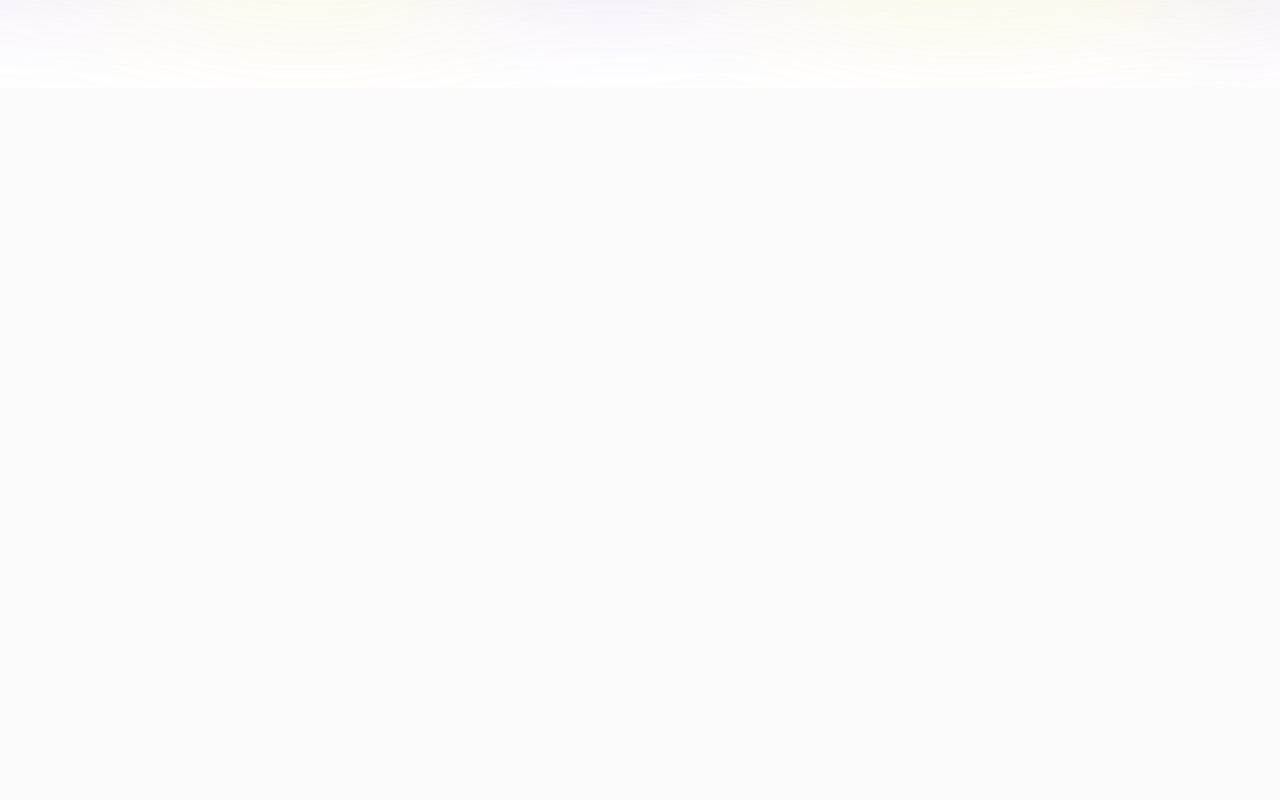
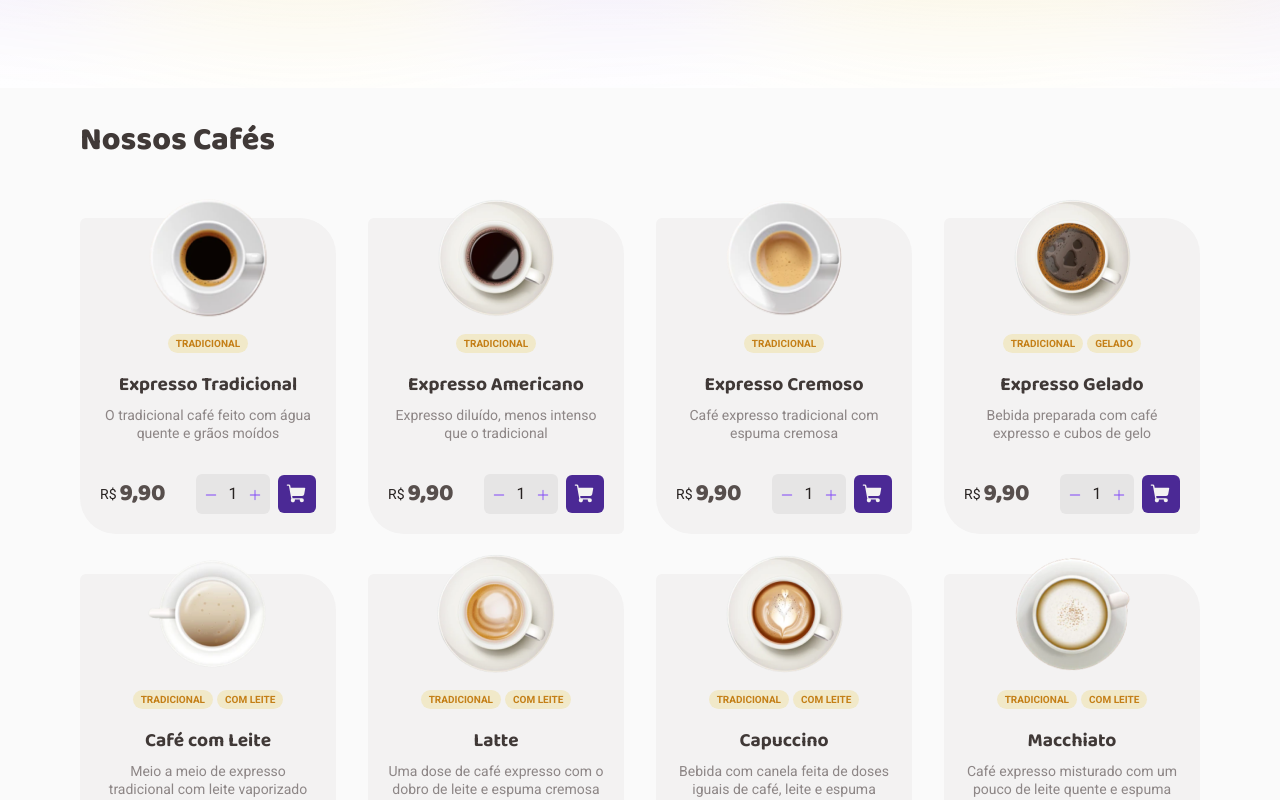
Before and after one commit to leoziondev/ignite2022-coffe-delvery, a React (Vite) app: page / in a window 1280 px wide. Shown: the part 560-1360 px from the top of the page. Before the commit the page ends 805 px from the top, so only its background shows below. Built offline with nearby package versions, Linux system fonts and the light colour scheme.

Commit message:
add coffe list with coffe card component

```diff
--- /dev/null
+++ b/src/pages/Home/components/CoffeCard/index.tsx
@@ -0,0 +1,58 @@
+import { AddCartWrapper, CoffeCardContainer, CoffeDescription, CoffeFooter, CoffeTitle, Tags } from './styles'
+
+import coffeImg from  '../../../../assets/coffe-image-01.png'
+import { RegularText, TitleText } from '../../../../components/Typography'
+import { InfoWithIcon } from '../../../../components/InfoWithIcon'
+import { ShoppingCart } from 'phosphor-react'
+import { QuantityInput } from '../../../../components/QuantityInput/index';
+import { formatMoney } from '../../../../utils/formatMoney'
+
+export interface Coffe {
+  id: number
+  tags: string[]
+  name: string
+  description: string
+  photo: string
+  price: number
+}
+
+interface CoffeProps {
+  coffe: Coffe
+}
+
+export function CoffeCard({ coffe }: CoffeProps) {
+  const fomattedPrice = formatMoney(coffe.price)
+
+  return (
+    <CoffeCardContainer>
+      <img src={`/coffes/${coffe.photo}`} alt="Imagem Café Tradicional" />
+      <Tags>
+        {coffe.tags.map(tag => (
+          <span key={`${coffe.id}${tag}`}>{tag}</span>
+        ))}
+      </Tags>
+      <CoffeTitle>{coffe.name}</CoffeTitle>
+      <CoffeDescription>
+        {coffe.description}
+      </CoffeDescription>
+      <CoffeFooter>
+        <div>
+          <RegularText size="s">R$</RegularText>
+          <TitleText
+            size="m"
+            color="text"
+            as="strong"
+          >
+            {fomattedPrice}
+          </TitleText>
+        </div>
+        <AddCartWrapper>
+          <QuantityInput />
+          <button>
+            <ShoppingCart size={22} weight="fill" />
+          </button>
+        </AddCartWrapper>
+      </CoffeFooter>
+    </CoffeCardContainer>
+  )
+}
--- /dev/null
+++ b/src/pages/Home/components/CoffeCard/styles.ts
@@ -0,0 +1,101 @@
+import styled from 'styled-components'
+import { RegularText, TitleText } from '../../../../components/Typography'
+
+export const CoffeCardContainer = styled.article`
+  width: 100%;
+  background: ${({ theme }) => theme.colors['base-card']};
+  border-radius: 6px 36px;
+  padding: 0 1.25rem 1.25rem;
+
+  display: flex;
+  flex-direction: column;
+  align-items: center;
+  justify-content: center;
+
+  img {
+    width: 7.5rem;
+    height: 7.5rem;
+    margin-top: -1.25rem;
+  }
+`
+
+export const Tags = styled.div`
+  width: 100%;
+
+  display: flex;
+  align-items: center;
+  justify-content: center;
+  flex-wrap: wrap;
+  gap: 4px;
+
+  margin-top: 1rem;
+  margin-bottom: 1.25rem;
+
+  span {
+    background: ${({ theme }) => theme.colors['brand-yellow-light']};
+    color: ${({ theme }) => theme.colors['brand-yellow-dark']};
+    font-size: ${({ theme }) => theme.textSizes['components-tag']};
+    text-transform: uppercase;
+    padding: 0.25rem 0.5rem;
+    border-radius: 50px;
+    font-weight: 700;
+  }
+`
+
+export const CoffeTitle = styled(TitleText).attrs({
+  size: "s",
+  color: "subtitle",
+  weight: "700"
+})`
+  margin-bottom: 0.5rem;
+`
+
+export const CoffeDescription = styled(RegularText).attrs({
+  size: "s",
+  color: "label"
+})`
+  text-align: center;
+  margin-bottom: 2rem;
+`
+
+export const CoffeFooter = styled.div`
+  width: 100%;
+
+  display: flex;
+  align-items: center;
+  justify-content: space-between;
+
+  > div {
+    display: flex;
+    align-items: center;
+    gap: 3px;
+
+    p {
+      line-height: 0.75rem;
+    }
+  }
+`
+
+export const AddCartWrapper = styled.div`
+  width: 7.5rem;
+
+  > button {
+    width: 2.375rem;
+    height: 2.375rem;
+    border: none;
+    border-radius: 6px;
+
+    display: flex;
+    align-items: center;
+    justify-content: center;
+
+    background: ${({ theme }) => theme.colors['brand-purple-dark']};
+    color: ${({ theme }) => theme.colors['base-card']};
+    margin-left: 0.3rem;
+    transition: 0.3s;
+
+    &:hover {
+      background: ${({ theme }) => theme.colors['brand-purple']};
+    }
+  }
+`
--- /dev/null
+++ b/src/pages/Home/components/OurCoffes/index.tsx
@@ -0,0 +1,23 @@
+import { TitleText } from '../../../../components/Typography'
+import { coffees } from '../../../../data/coffe'
+import { CoffeCard } from '../CoffeCard'
+import { CoffeList, OurCoffesContainer } from './styles'
+
+export function OurCoffes() {
+  return (
+    <OurCoffesContainer className="container">
+      <TitleText size="l" color="subtitle">
+        Nossos Cafés
+      </TitleText>
+
+      <CoffeList>
+        {coffees.map(coffe => (
+          <CoffeCard
+            key={coffe.id}
+            coffe={coffe}
+          />
+        ))}
+      </CoffeList>
+    </OurCoffesContainer>
+  )
+}
--- /dev/null
+++ b/src/pages/Home/components/OurCoffes/styles.ts
@@ -0,0 +1,23 @@
+import styled from 'styled-components'
+
+export const OurCoffesContainer = styled.section`
+  width: 100%;
+  margin-top: 2rem;
+`
+
+export const CoffeList = styled.div`
+  width: 100%;
+  display: grid;
+  grid-template-columns: repeat(4, 1fr);
+  column-gap: 2rem;
+  row-gap: 2.5rem;
+  margin-top: 3.5rem;
+
+  @media (max-width: 768px) {
+    grid-template-columns: repeat(2, 1fr);
+  }
+
+  @media (max-width: 460px) {
+    grid-template-columns: 1fr;
+  }
+`
--- a/src/pages/Home/index.tsx
+++ b/src/pages/Home/index.tsx
@@ -1,10 +1,12 @@
 import { Hero } from './components/Hero'
+import { OurCoffes } from './components/OurCoffes';
 import { HomeContainer } from "./styles";
 
 export function HomePage() {
   return (
     <HomeContainer>
       <Hero />
+      <OurCoffes />
     </HomeContainer>
   )
 }
```
